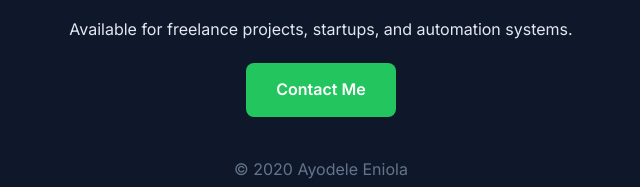
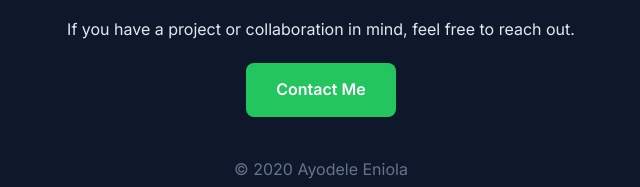
Before and after one commit to Enny27/portfolio, a plain HTML site: page index.html in a window 1280 px wide. Shown: the part 2271-2458 px from the top of the page, 319-959 px from the left. Drawn offline with Linux system fonts and the light colour scheme.

Commit message:
Fix HTML structure and update portfolio content
Corrected HTML structure and content in the portfolio page.

```diff
--- a/index.html
+++ b/index.html
@@ -137,7 +137,7 @@ and grow digital products.</p>
 <!-- CONTACT -->
 <section id="contact" class="container contact">
 <h2>Let’s Build Something Powerful</h2>
-<p>Available for freelance projects, startups, and automation systems.</p>
+<p>If you have a project or collaboration in mind, feel free to reach out.</p>
 <a href="mailto:ayodeleeniola175@email.com">Contact Me</a>
 </section>
 
```
